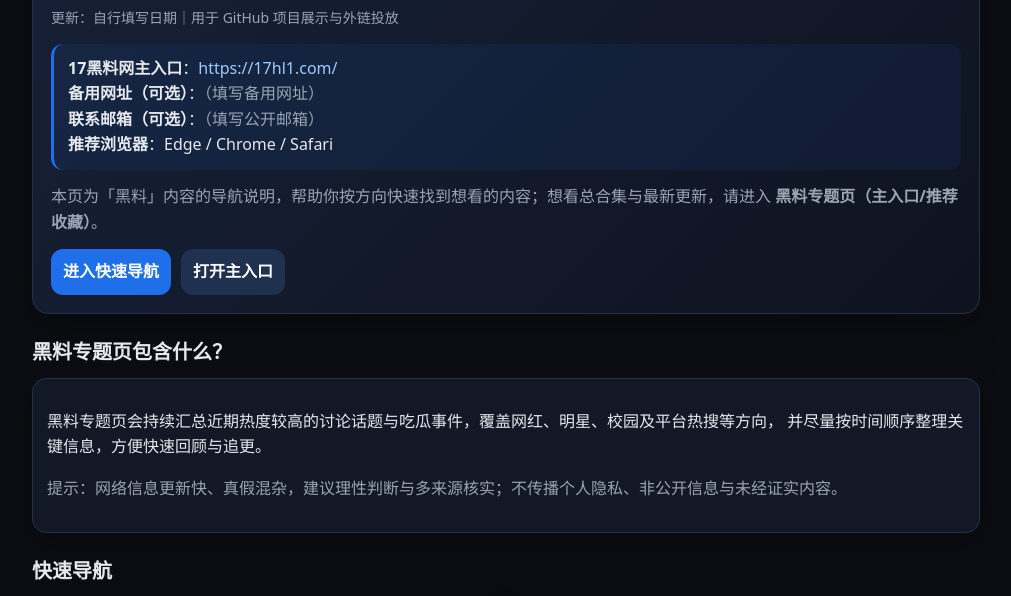
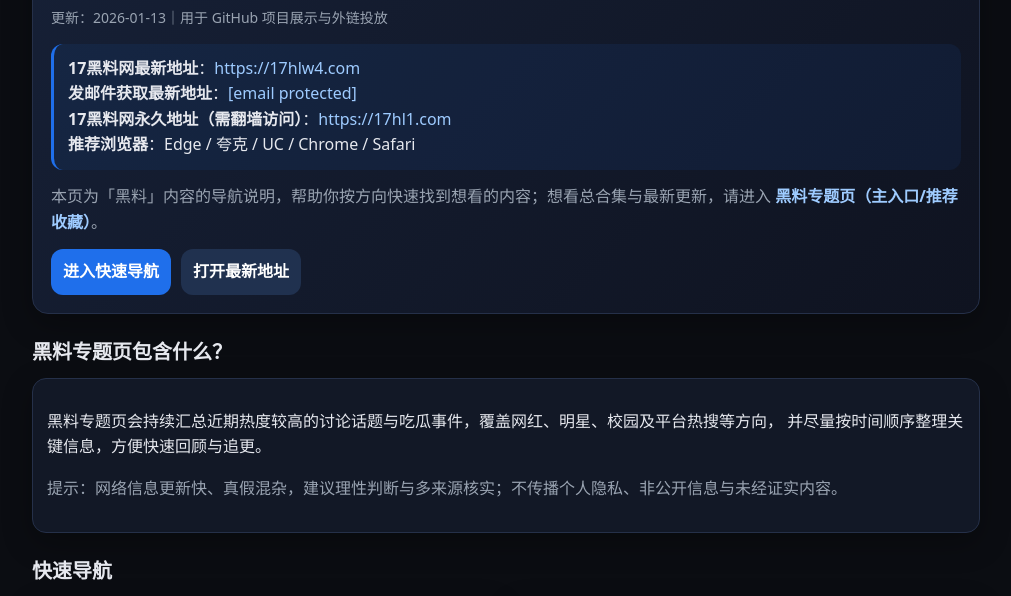
Before and after one commit to 17heiliaochiguawang/17hlcg, a plain HTML site: page index.html in a window 1280 px wide. Shown: the part 132-728 px from the top of the page, without its empty margins (134-1145 px from the left). Drawn offline with Linux system fonts and the light colour scheme.

Commit message:
Update links and content in index.html

```diff
--- a/index.html
+++ b/index.html
@@ -56,23 +56,23 @@
 <main class="wrap">
   <section class="hero">
     <h1 style="margin:0;font-size:26px;">黑料导航说明｜快速入口一站直达</h1>
-    <div class="meta">更新：自行填写日期｜用于 GitHub 项目展示与外链投放</div>
+    <div class="meta">更新：2026-01-13｜用于 GitHub 项目展示与外链投放</div>
 
     <div class="quote">
-      <div><b>17黑料网主入口</b>：<a href="https://17hl1.com/" target="_blank" rel="nofollow noopener">https://17hl1.com/</a></div>
-      <div><b>备用网址（可选）</b>：<span class="muted">（填写备用网址）</span></div>
-      <div><b>联系邮箱（可选）</b>：<span class="muted">（填写公开邮箱）</span></div>
-      <div><b>推荐浏览器</b>：Edge / Chrome / Safari</div>
+      <div><b>17黑料网最新地址</b>：<a href="https://17hlw4.com" target="_blank" rel="noopener noreferrer">https://17hlw4.com</a></div>
+      <div><b>发邮件获取最新地址</b>：<a href="mailto:[email protected]" rel="noopener noreferrer">[email protected]</a></div>
+      <div><b>17黑料网永久地址（需翻墙访问）</b>：<a href="https://17hl1.com" target="_blank" rel="noopener noreferrer">https://17hl1.com</a></div>
+      <div><b>推荐浏览器</b>：Edge / 夸克 / UC / Chrome / Safari</div>
     </div>
 
     <p class="muted" style="margin:14px 0 0;">
       本页为「黑料」内容的导航说明，帮助你按方向快速找到想看的内容；想看总合集与最新更新，请进入
-      <b>黑料专题页（主入口/推荐收藏）</b>。
+      <b><a href="https://17hl1.com/tag/%E9%BB%91%E6%96%99/" target="_blank" rel="noopener noreferrer">黑料专题页（主入口/推荐收藏）</a></b>。
     </p>
 
     <div style="margin-top:14px;display:flex;gap:10px;flex-wrap:wrap;">
       <a class="btn" href="#nav">进入快速导航</a>
-      <a class="btn secondary" href="https://17hl1.com/" target="_blank" rel="nofollow noopener">打开主入口</a>
+      <a class="btn secondary" href="https://17hlw4.com" target="_blank" rel="noopener noreferrer">打开最新地址</a>
     </div>
   </section>
 
@@ -95,31 +95,31 @@
       <div class="card">
         <h3>今日热瓜</h3>
         <p class="muted">当天最新发酵话题</p>
-        <a class="btn" href="#" target="_blank" rel="nofollow noopener">点击进入</a>
+        <a class="btn" href="https://17hl1.com/category/jrrg/" target="_blank" rel="noopener noreferrer">点击进入</a>
       </div>
       <div class="card">
         <h3>吃瓜榜单</h3>
         <p class="muted">近期讨论度最高汇总</p>
-        <a class="btn" href="#" target="_blank" rel="nofollow noopener">点击进入</a>
+        <a class="btn" href="https://17hl1.com/category/cgbd/" target="_blank" rel="noopener noreferrer">点击进入</a>
       </div>
       <div class="card">
         <h3>分类直达</h3>
         <ul>
-          <li><a href="#" target="_blank" rel="nofollow noopener">✨ 网红黑料</a></li>
-          <li><a href="#" target="_blank" rel="nofollow noopener">明星黑料</a></li>
-          <li><a href="#" target="_blank" rel="nofollow noopener">校园黑料</a></li>
-          <li><a href="#" target="_blank" rel="nofollow noopener">影视短剧</a></li>
-          <li><a href="#" target="_blank" rel="nofollow noopener">吃瓜新闻</a></li>
-          <li><a href="#" target="_blank" rel="nofollow noopener">17原创 / 17涨知识</a></li>
+          <li><a href="https://17hl1.com/category/whhl/" target="_blank" rel="noopener noreferrer">✨ 网红黑料</a></li>
+          <li><a href="https://17hl1.com/category/mxhl/" target="_blank" rel="noopener noreferrer">明星黑料</a></li>
+          <li><a href="https://17hl1.com/category/xyhl/" target="_blank" rel="noopener noreferrer">校园黑料</a></li>
+          <li><a href="https://17hl1.com/category/ysdj/" target="_blank" rel="noopener noreferrer">影视短剧</a></li>
+          <li><a href="https://17hl1.com/category/cgxw/" target="_blank" rel="noopener noreferrer">吃瓜新闻</a></li>
+          <li><a href="https://17hl1.com/category/17yc/" target="_blank" rel="noopener noreferrer">17原创</a></li>
+          <li><a href="https://17hl1.com/category/zzs/" target="_blank" rel="noopener noreferrer">17涨知识</a></li>
         </ul>
-        <p class="muted">把每个链接的 <code>#</code> 替换成你的真实 URL。</p>
       </div>
       <div class="card">
         <h3>更多入口</h3>
         <ul>
-          <li><a href="#" target="_blank" rel="nofollow noopener">求瓜投稿</a></li>
-          <li><a href="#" target="_blank" rel="nofollow noopener">商务合作</a></li>
-          <li><a href="#" target="_blank" rel="nofollow noopener">往期内容</a></li>
+          <li><a href="https://17hl1.com/2437.html" target="_blank" rel="noopener noreferrer">求瓜投稿</a></li>
+          <li><a href="https://17hl1.com/48552.html" target="_blank" rel="noopener noreferrer">商务合作</a></li>
+          <li><a href="https://17hl1.com/archives.html" target="_blank" rel="noopener noreferrer">往期内容</a></li>
         </ul>
         <p class="muted">用于投稿、合作与历史归档。</p>
       </div>
@@ -141,19 +141,25 @@
     <h2>返回主入口</h2>
     <div class="card">
       <p class="muted">主入口/推荐收藏：</p>
-      <a class="btn" href="https://17hl1.com/" target="_blank" rel="nofollow noopener">回到黑料专题页</a>
+      <a class="btn" href="https://17hl1.com/tag/%E9%BB%91%E6%96%99/" target="_blank" rel="noopener noreferrer">回到黑料专题页</a>
     </div>
   </section>
 
   <section id="tips">
     <h2>✨温馨提示✨</h2>
     <div class="card">
-      <p>请保存并收藏官方入口，避免误入仿冒页面。建议用浏览器打开链接并添加到收藏夹。</p>
+      <p>请广大瓜友复制保存官方地址，牢记并添加收藏夹，谨防假冒，17黑料随时欢迎您回家！</p>
+
       <ul>
-        <li>主入口：<a href="https://17hl1.com/" target="_blank" rel="nofollow noopener">https://17hl1.com/</a></li>
-        <li>备用网址：<span class="muted">（按需补充）</span></li>
-        <li>获取最新可用入口：<span class="muted">（按需补充邮箱/公告页链接）</span></li>
+        <li>点击下载回家的路 PDF：<a href="https://www.lanzouh.com/17hlhome" target="_blank" rel="noopener noreferrer">https://www.lanzouh.com/17hlhome</a></li>
+        <li>最新国内地址：<a href="https://17hlw4.com" target="_blank" rel="noopener noreferrer">https://17hlw4.com</a></li>
+        <li>永久海外地址（需翻墙）：<a href="https://17hl1.com" target="_blank" rel="noopener noreferrer">https://17hl1.com</a></li>
+        <li>备用地址 1：<a href="https://17hl2.com" target="_blank" rel="noopener noreferrer">https://17hl2.com</a></li>
+        <li>备用地址 2：<a href="https://17hl4.com" target="_blank" rel="noopener noreferrer">https://17hl4.com</a></li>
+        <li>发送任意内容到邮箱（获得最新链接）：<a href="mailto:[email protected]" rel="noopener noreferrer">[email protected]</a></li>
       </ul>
+
+      <p class="muted">重要提示：复制网址用浏览器打开并收藏，避免误入仿冒页面。</p>
     </div>
   </section>
 
```
